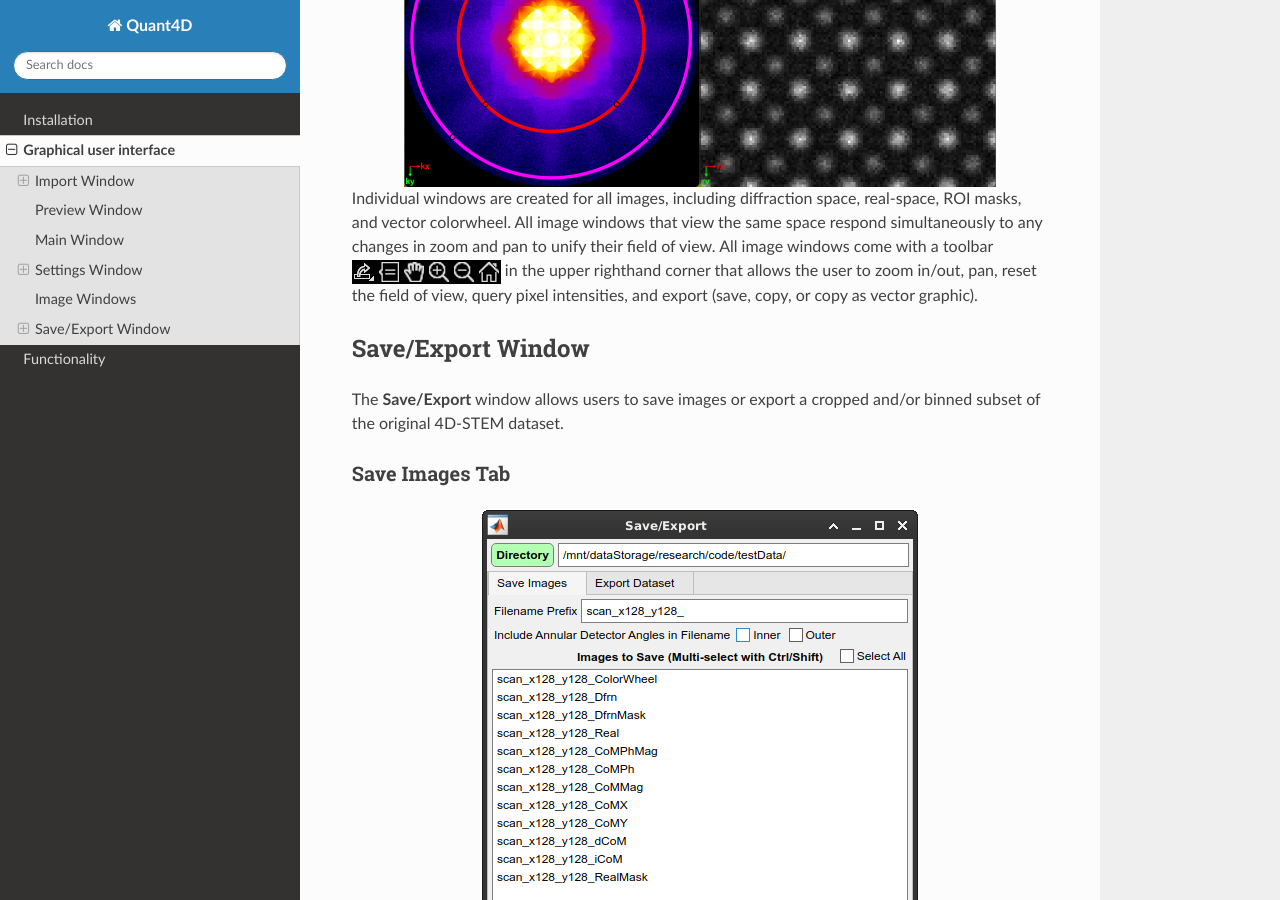
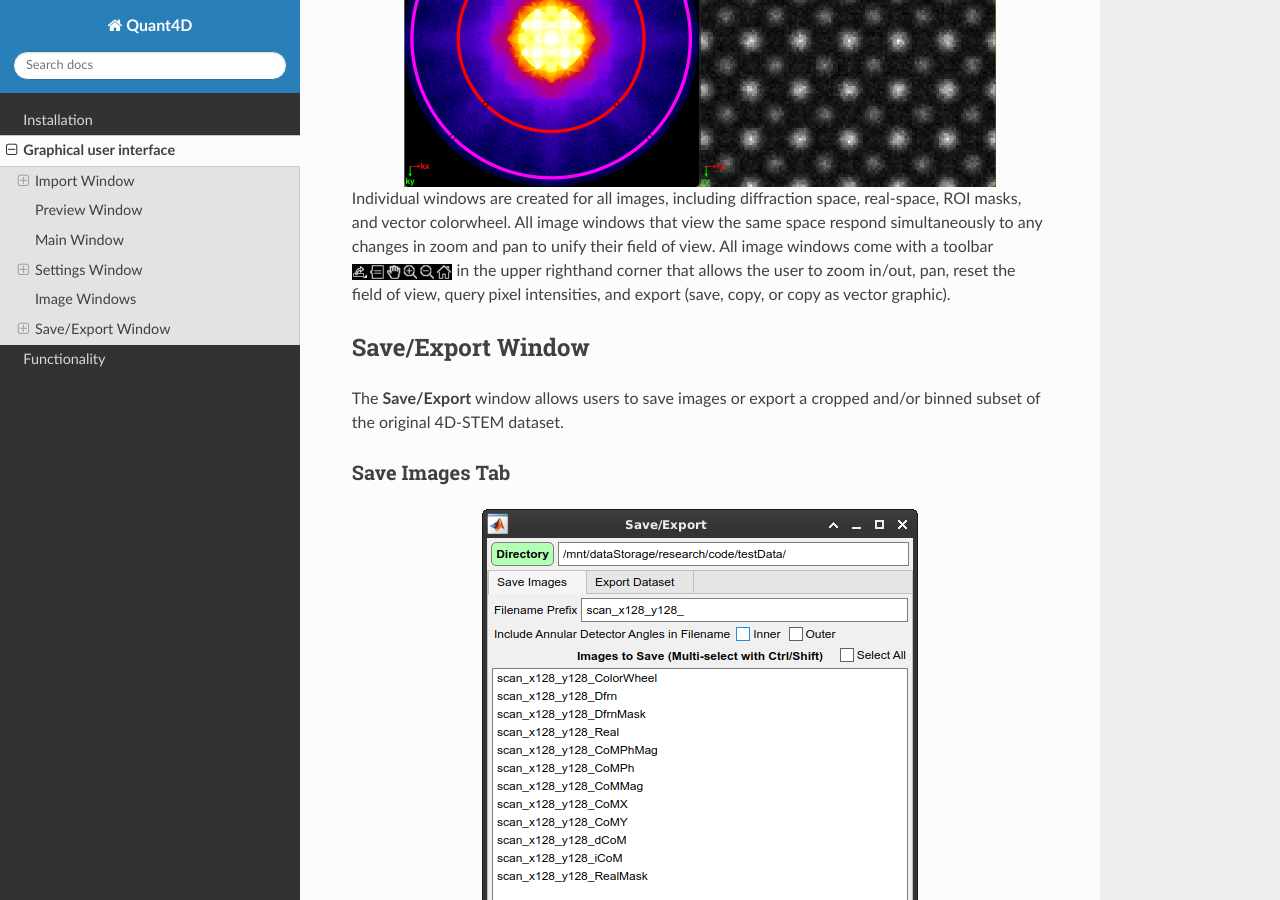
Before and after one commit to bryandesser/Quant4D, a Sphinx documentation site: the page built from docs/source/graphical_user_interface.rst, in a window 1280 px wide and 900 px high, scrolled down 3997 px. Built offline with Sphinx 7.4.7 and the Read the Docs theme 3.1.0, drawn with Linux system fonts in a browser that asks for light colours; pages that are not in the unit, such as notebooks, are missing from menus.

Commit message:
modified:   docs/source/graphical_user_interface.rst

```diff
--- a/docs/source/graphical_user_interface.rst
+++ b/docs/source/graphical_user_interface.rst
@@ -109,6 +109,8 @@ Info Tab
 Image Windows
 *************
 .. |image_toolbar| image:: ../_static/image_toolbar.png
+    :height: 2ex
+
 .. image:: ../_static/image_windows.png
     :align: center
     :scale: 50%
```
